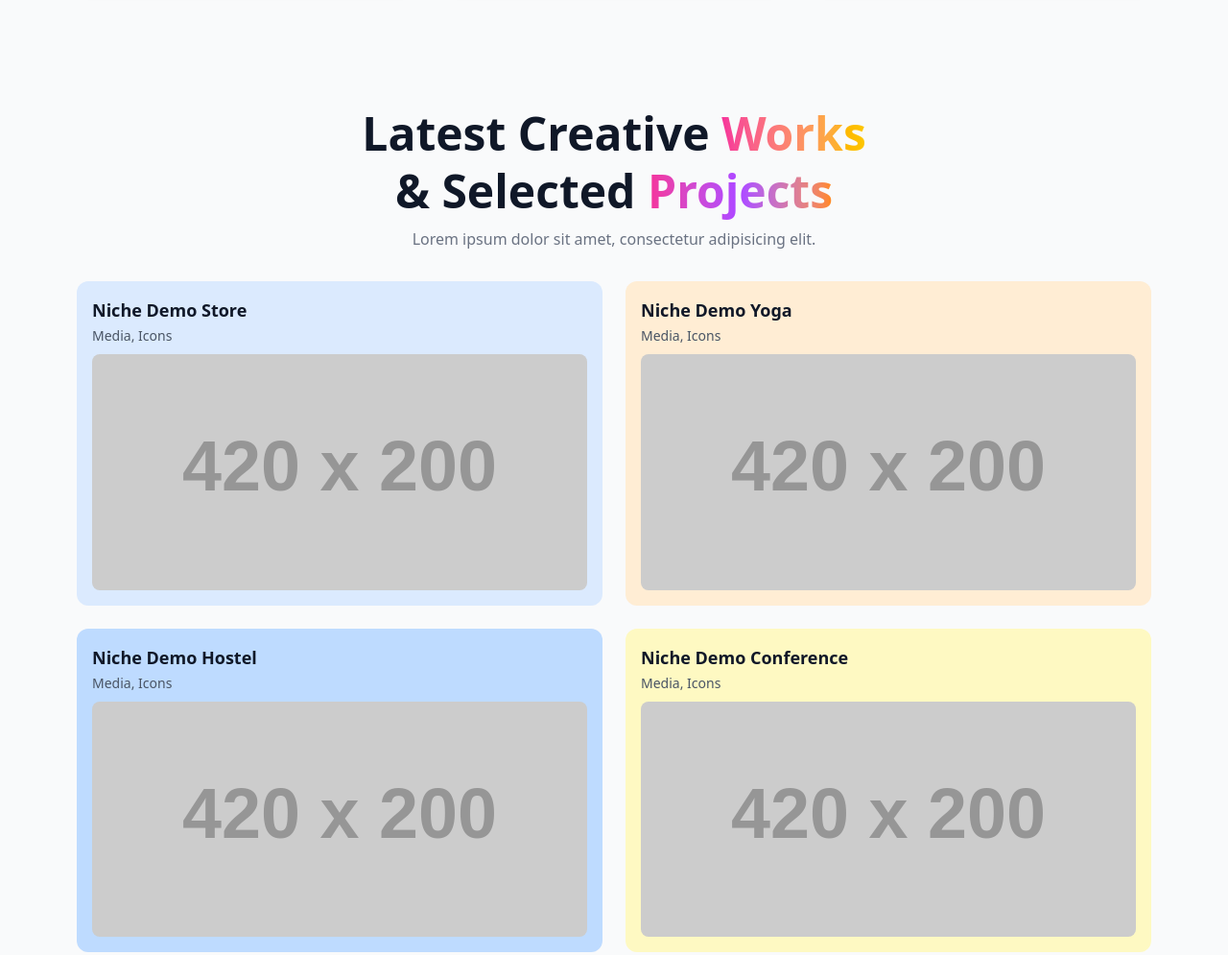
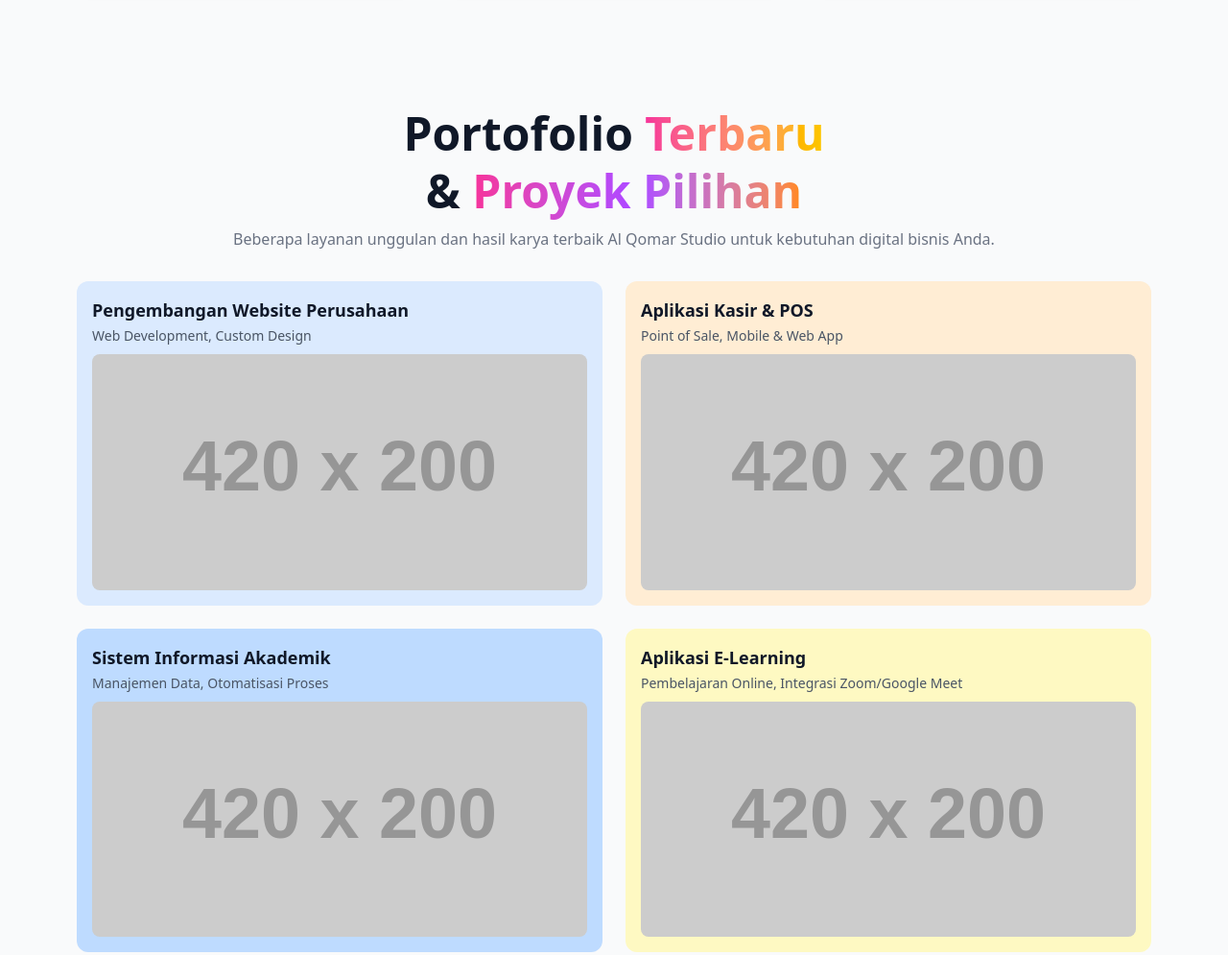
Before and after one commit to ayotiket/ayotiket.github.io, a website: page index.html in a window 1280 px wide. Shown: the part 1179-2174 px from the top of the page at 96% size. Drawn offline with nearby package versions, Linux system fonts and the light colour scheme; placeholder pictures from the web are drawn by us.

Commit message:
Ganti tampilan seksi portofolio

```diff
--- a/index.html
+++ b/index.html
@@ -115,19 +115,17 @@
         </div>
     </section>
 
-    <section class="bg-gray-50 py-14">
+    <!-- Call to Action --><section class="bg-gray-50 py-14">
   <div class="max-w-6xl mx-auto px-4">
 
     <!-- Judul & Subjudul -->
     <div class="text-center mb-8">
       <h2 class="text-4xl md:text-5xl font-bold mb-2 leading-tight">
-        Latest Creative
-        <span class="bg-gradient-to-r from-pink-500 to-yellow-400 text-transparent bg-clip-text">Works</span>
+        Portofolio <span class="bg-gradient-to-r from-pink-500 to-yellow-400 text-transparent bg-clip-text">Terbaru</span>
         <br/>
-        &amp; Selected
-        <span class="bg-gradient-to-r from-pink-500 via-purple-500 to-orange-400 text-transparent bg-clip-text">Projects</span>
+        &amp; <span class="bg-gradient-to-r from-pink-500 via-purple-500 to-orange-400 text-transparent bg-clip-text">Proyek Pilihan</span>
       </h2>
-      <p class="text-gray-500 mt-2">Lorem ipsum dolor sit amet, consectetur adipisicing elit.</p>
+      <p class="text-gray-500 mt-2">Beberapa layanan unggulan dan hasil karya terbaik Al Qomar Studio untuk kebutuhan digital bisnis Anda.</p>
     </div>
 
     <!-- Grid Project Card -->
@@ -135,38 +133,39 @@
       <!-- Card 1 -->
       <div class="bg-blue-100 rounded-xl p-4">
         <div class="mb-2">
-          <span class="font-semibold text-lg">Niche Demo Store</span><br/>
-          <span class="text-sm text-gray-600">Media, Icons</span>
+          <span class="font-semibold text-lg">Pengembangan Website Perusahaan</span><br/>
+          <span class="text-sm text-gray-600">Web Development, Custom Design</span>
         </div>
-        <img src="https://dummyimage.com/420x200/ced4da/333&text=New+Sports+Collection" alt="Demo Store" class="rounded-lg w-full mt-2"/>
+        <img src="https://dummyimage.com/420x200/ced4da/333&text=Web+Company+Profile" alt="Web Company Profile" class="rounded-lg w-full mt-2"/>
       </div>
       <!-- Card 2 -->
       <div class="bg-orange-100 rounded-xl p-4">
         <div class="mb-2">
-          <span class="font-semibold text-lg">Niche Demo Yoga</span><br/>
-          <span class="text-sm text-gray-600">Media, Icons</span>
+          <span class="font-semibold text-lg">Aplikasi Kasir & POS</span><br/>
+          <span class="text-sm text-gray-600">Point of Sale, Mobile & Web App</span>
         </div>
-        <img src="https://dummyimage.com/420x200/fad4be/333&text=Yoga+Demo" alt="Demo Yoga" class="rounded-lg w-full mt-2"/>
+        <img src="https://dummyimage.com/420x200/fad4be/333&text=Aplikasi+POS" alt="Aplikasi POS" class="rounded-lg w-full mt-2"/>
       </div>
       <!-- Card 3 -->
       <div class="bg-blue-200 rounded-xl p-4">
         <div class="mb-2">
-          <span class="font-semibold text-lg">Niche Demo Hostel</span><br/>
-          <span class="text-sm text-gray-600">Media, Icons</span>
+          <span class="font-semibold text-lg">Sistem Informasi Akademik</span><br/>
+          <span class="text-sm text-gray-600">Manajemen Data, Otomatisasi Proses</span>
         </div>
-        <img src="https://dummyimage.com/420x200/dbeafe/333&text=Hostel+Demo" alt="Demo Hostel" class="rounded-lg w-full mt-2"/>
+        <img src="https://dummyimage.com/420x200/dbeafe/333&text=SI+Akademik" alt="SI Akademik" class="rounded-lg w-full mt-2"/>
       </div>
       <!-- Card 4 -->
       <div class="bg-yellow-100 rounded-xl p-4">
         <div class="mb-2">
-          <span class="font-semibold text-lg">Niche Demo Conference</span><br/>
-          <span class="text-sm text-gray-600">Media, Icons</span>
+          <span class="font-semibold text-lg">Aplikasi E-Learning</span><br/>
+          <span class="text-sm text-gray-600">Pembelajaran Online, Integrasi Zoom/Google Meet</span>
         </div>
-        <img src="https://dummyimage.com/420x200/fef3c7/333&text=Conference+Demo" alt="Demo Conference" class="rounded-lg w-full mt-2"/>
+        <img src="https://dummyimage.com/420x200/fef3c7/333&text=E-Learning" alt="E-Learning" class="rounded-lg w-full mt-2"/>
       </div>
     </div>
   </div>
 </section>
+
 
     <!-- Testimonials -->
     <section class="py-14 bg-white">
@@ -266,14 +265,14 @@
     </div>
     <div class="flex-1 flex justify-between max-w-lg">
         <div class="flex items-center gap-2">
-            <button class="bg-gray-900 text-white p-3 rounded-lg"><span class="text-xl">&#xf09a;</span></button>
+            <i class="bi bi-facebook text-3xl"></i>
             <span>
             <span class="font-semibold">Like us</span><br/>
             <span class="text-sm text-gray-700">on Facebook</span>
             </span>
         </div>
         <div class="flex items-center gap-2">
-            <button class="bg-gray-900 text-white p-3 rounded-lg"><span class="text-xl">&#xf09e;</span></button>
+            <i class="bi bi-rss text-3xl"></i>
             <span>
             <span class="font-semibold">Subscribe</span><br/>
             <span class="text-sm text-gray-700">to RSS Feeds</span>
```
